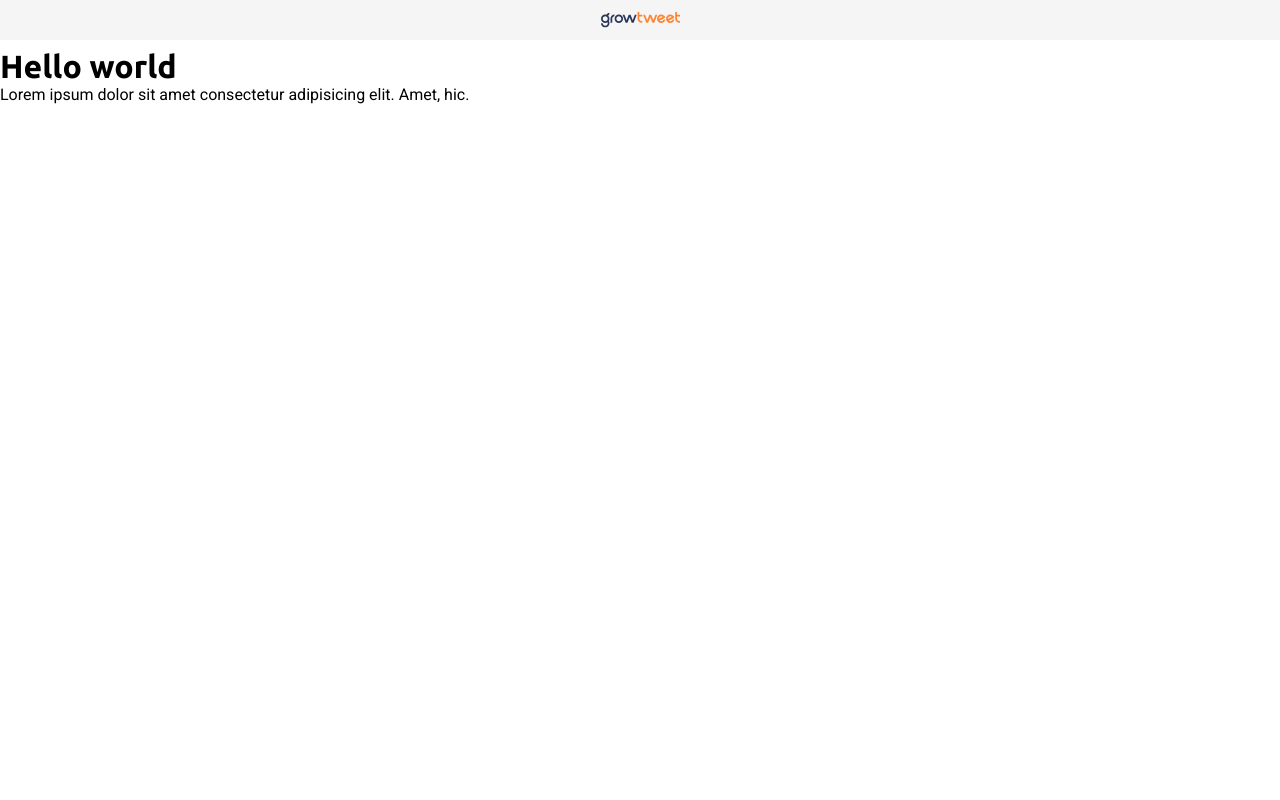
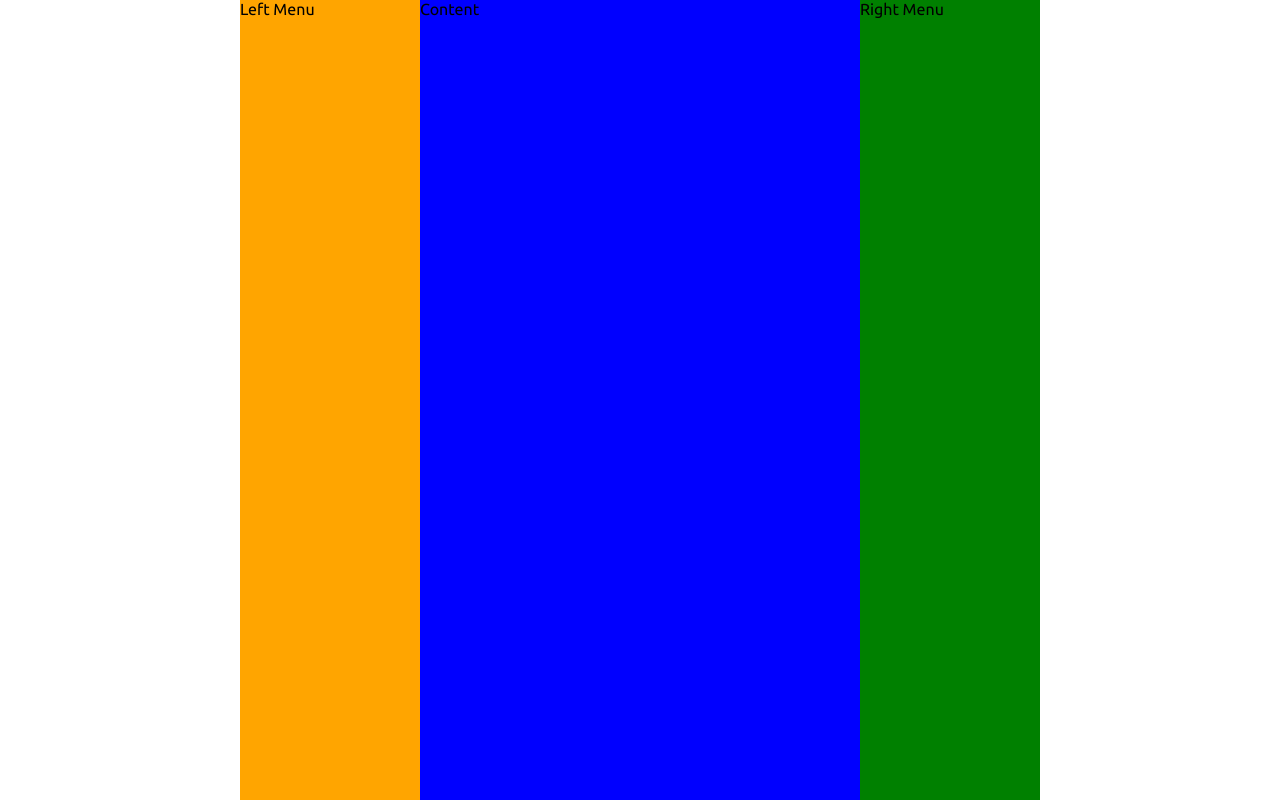
Before and after one commit to pviniciusm/growtwitter-15ed, a React (Vite) app: page / in a window 1280 px wide. Built offline with nearby package versions, Linux system fonts and the light colour scheme.

Commit message:
estruturação da página inicial do growtwitter com 3 seções

```diff
--- a/src/App.tsx
+++ b/src/App.tsx
@@ -1,14 +1,16 @@
-import { Header } from "./components/Header";
+import { Container } from "./components/Container";
+import { Content } from "./components/Content";
+import { LeftMenu } from "./components/LeftMenu";
+import { RightMenu } from "./components/RightMenu";
 
 function App() {
     return (
         <>
-            <Header />
-
-            <div>
-                <h1>Hello world</h1>
-                <p>Lorem ipsum dolor sit amet consectetur adipisicing elit. Amet, hic.</p>
-            </div>
+            <Container>
+                <LeftMenu />
+                <Content />
+                <RightMenu />
+            </Container>
         </>
     );
 }
--- /dev/null
+++ b/src/components/Container.tsx
@@ -0,0 +1,26 @@
+import styled from "styled-components";
+
+export const Container = styled.div`
+    height: 100%;
+    display: flex;
+    flex-direction: row;
+    margin: auto;
+
+    background-color: beige;
+    max-width: 800px;
+
+    #left {
+        background-color: orange;
+        min-width: 180px;
+    }
+
+    #content {
+        background-color: blue;
+        flex: 1;
+    }
+
+    #right {
+        background-color: green;
+        min-width: 180px;
+    }
+`;
--- /dev/null
+++ b/src/components/Content.tsx
@@ -0,0 +1,7 @@
+export function Content() {
+    return (
+        <main id="content">
+            <p>Content</p>
+        </main>
+    );
+}
--- /dev/null
+++ b/src/components/LeftMenu.tsx
@@ -0,0 +1,7 @@
+export function LeftMenu() {
+    return (
+        <nav id="left">
+            <p>Left Menu</p>
+        </nav>
+    );
+}
--- /dev/null
+++ b/src/components/RightMenu.tsx
@@ -0,0 +1,7 @@
+export function RightMenu() {
+    return (
+        <aside id="right">
+            <p>Right Menu</p>
+        </aside>
+    );
+}
--- a/src/index.css
+++ b/src/index.css
@@ -6,6 +6,11 @@
     font-family: "Ubuntu", "Roboto", sans-serif;
 }
 
-p {
-    font-family: "Roboto", sans-serif;
+body {
+    height: 100vh;
+    width: 100vw;
 }
+
+#root {
+    height: 100%;
+}
```
